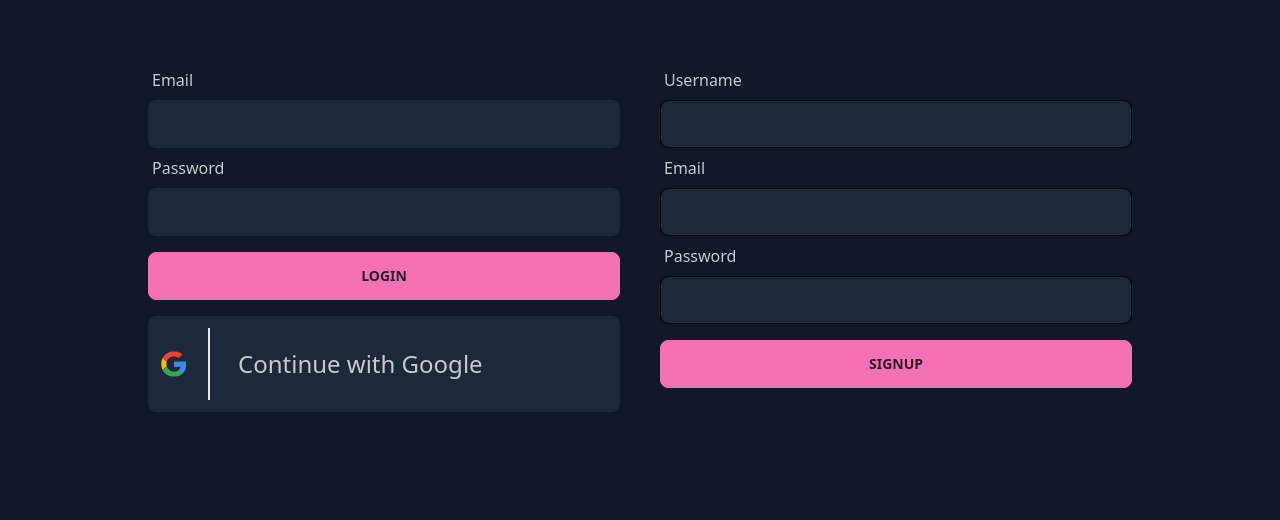
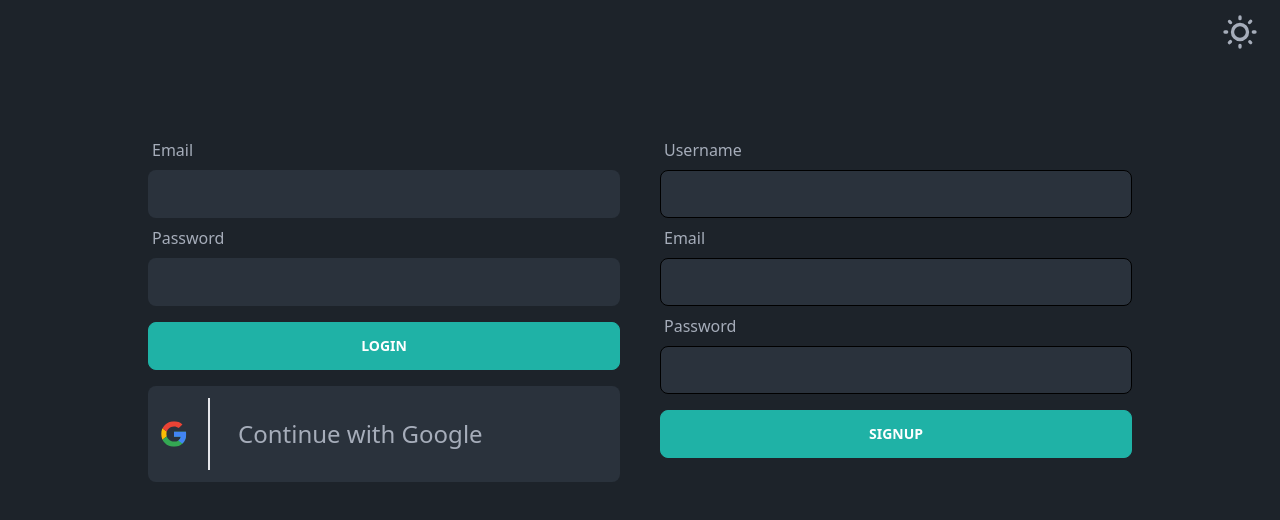
Before and after one commit to maxamed1st/Entries, a Svelte app: page /authenticate in a window 1280 px wide. Shown: the top 520 px of the page. Built offline with nearby package versions, Linux system fonts and the light colour scheme; no server answers.

Commit message:
Update theme : create DarkMode update color choices, padding and sizing. Ignore some accessibility warnings for now!

```diff
--- a/src/assets/Logout.svelte
+++ b/src/assets/Logout.svelte
@@ -1,4 +1,4 @@
-<svg viewBox="0 0 384.971 384.971" xmlns="http://www.w3.org/2000/svg" class="fill-accent w-6 h-6">
+<svg viewBox="0 0 384.971 384.971" xmlns="http://www.w3.org/2000/svg" class="fill-current hover:fill-accent w-10 h-10 cursor-pointer">
   <g>
     <path d="M180.455,360.91H24.061V24.061h156.394c6.641,0,12.03-5.39,12.03-12.03s-5.39-12.03-12.03-12.03H12.03
       C5.39,0.001,0,5.39,0,12.031V372.94c0,6.641,5.39,12.03,12.03,12.03h168.424c6.641,0,12.03-5.39,12.03-12.03
--- /dev/null
+++ b/src/components/DarkMode.svelte
@@ -0,0 +1,35 @@
+<script>
+  import { afterUpdate } from "svelte";
+  export let dark = "dark";
+  export let light = "light";
+
+  let darkMode = true;
+
+  afterUpdate(() => {
+    if(darkMode) document.documentElement.setAttribute("data-theme", dark);
+    else document.documentElement.setAttribute("data-theme", light);
+  });
+</script>
+
+<label class="swap swap-rotate">
+  <!-- Toggle icon based darkMode -->
+  <input type="checkbox" bind:checked={darkMode} />
+  <!-- sun icon -->
+  <svg
+    class="swap-on fill-current w-10 h-10"
+    xmlns="http://www.w3.org/2000/svg"
+    viewBox="0 0 24 24"
+    ><path
+      d="M5.64,17l-.71.71a1,1,0,0,0,0,1.41,1,1,0,0,0,1.41,0l.71-.71A1,1,0,0,0,5.64,17ZM5,12a1,1,0,0,0-1-1H3a1,1,0,0,0,0,2H4A1,1,0,0,0,5,12Zm7-7a1,1,0,0,0,1-1V3a1,1,0,0,0-2,0V4A1,1,0,0,0,12,5ZM5.64,7.05a1,1,0,0,0,.7.29,1,1,0,0,0,.71-.29,1,1,0,0,0,0-1.41l-.71-.71A1,1,0,0,0,4.93,6.34Zm12,.29a1,1,0,0,0,.7-.29l.71-.71a1,1,0,1,0-1.41-1.41L17,5.64a1,1,0,0,0,0,1.41A1,1,0,0,0,17.66,7.34ZM21,11H20a1,1,0,0,0,0,2h1a1,1,0,0,0,0-2Zm-9,8a1,1,0,0,0-1,1v1a1,1,0,0,0,2,0V20A1,1,0,0,0,12,19ZM18.36,17A1,1,0,0,0,17,18.36l.71.71a1,1,0,0,0,1.41,0,1,1,0,0,0,0-1.41ZM12,6.5A5.5,5.5,0,1,0,17.5,12,5.51,5.51,0,0,0,12,6.5Zm0,9A3.5,3.5,0,1,1,15.5,12,3.5,3.5,0,0,1,12,15.5Z"
+    /></svg
+  >
+  <!-- moon icon -->
+  <svg
+    class="swap-off fill-current w-10 h-10"
+    xmlns="http://www.w3.org/2000/svg"
+    viewBox="0 0 24 24"
+    ><path
+      d="M21.64,13a1,1,0,0,0-1.05-.14,8.05,8.05,0,0,1-3.37.73A8.15,8.15,0,0,1,9.08,5.49a8.59,8.59,0,0,1,.25-2A1,1,0,0,0,8,2.36,10.14,10.14,0,1,0,22,14.05,1,1,0,0,0,21.64,13Zm-9.5,6.69A8.14,8.14,0,0,1,7.08,5.22v.27A10.15,10.15,0,0,0,17.22,15.63a9.79,9.79,0,0,0,2.1-.22A8.11,8.11,0,0,1,12.14,19.73Z"
+    /></svg
+  >
+</label>
--- a/src/components/Navbar.svelte
+++ b/src/components/Navbar.svelte
@@ -3,12 +3,15 @@
   import Logout from "../assets/Logout.svelte";
   import { auth } from "../lib/firebase";
   import { signOut } from "firebase/auth";
+    import DarkMode from "./DarkMode.svelte";
   function logout() {
     signOut(auth);
     navigate("authenticate");
   }
 </script>
-<nav class="flex justify-end px-4 py-3 cursor-pointer">
-<!-- svelte-ignore a11y-click-events-have-key-events -->
-<div on:click={logout} class="tooltip tooltip-left" data-tip="Logout"> <Logout /> </div>
+<nav class="flex justify-end gap-2 px-5 py-3 bg-base-200">
+  <DarkMode />
+  <!-- svelte-ignore a11y-click-events-have-key-events -->
+  <!-- svelte-ignore a11y-no-static-element-interactions -->
+  <div on:click={logout} class="tooltip tooltip-left" data-tip="Logout"> <Logout /> </div>
 </nav>
--- a/src/features/authentication/Login.svelte
+++ b/src/features/authentication/Login.svelte
@@ -42,7 +42,7 @@
     name="username"
     bind:value={email}
     required
-    class="input bg-neutral w-full"
+    class="input bg-neutral text-neutral-content w-full"
   />
 
   <label for="password" class="label"> Password </label>
@@ -52,15 +52,16 @@
     name="password"
     bind:value={password}
     required
-    class="input bg-neutral w-full"
+    class="input bg-neutral text-neutral-content w-full"
   />
 
   <button type="submit" class="btn btn-accent my-4"> login </button>
 </form>
 <!-- svelte-ignore a11y-click-events-have-key-events -->
+<!-- svelte-ignore a11y-no-static-element-interactions -->
 <div
   on:click={signInWithGoogle}
-  class="flex w-full h-24 p-3 gap-5 rounded-lg cursor-pointer bg-neutral hover:bg-neutral-focus"
+  class="flex w-full h-24 p-3 gap-5 rounded-lg cursor-pointer bg-neutral text-neutral-content hover:bg-neutral-focus"
 >
   <button class="w-7 h-7 self-center"> <GoogleIcon /> </button>
   <span class="border" />
--- a/src/features/authentication/Register.svelte
+++ b/src/features/authentication/Register.svelte
@@ -29,7 +29,7 @@
     name="username"
     bind:value={username}
     required
-    class="input bg-neutral w-full"
+    class="input bg-neutral text-neutral-content w-full"
   />
 
   <label for="email" class="label"> Email </label>
@@ -39,7 +39,7 @@
     name="username"
     bind:value={email}
     required
-    class="input bg-neutral w-full"
+    class="input bg-neutral text-neutral-content w-full"
   />
 
   <label for="password" class="label"> Password </label>
@@ -49,7 +49,7 @@
     name="password"
     bind:value={password}
     required
-    class="input bg-neutral w-full"
+    class="input bg-neutral text-neutral-content w-full"
   />
 
   <button type="submit" class="btn btn-accent mt-4"> signup </button>
--- a/src/features/notes/Create.svelte
+++ b/src/features/notes/Create.svelte
@@ -13,8 +13,8 @@
   }
 </script>
 <main class="flex flex-col h-full min-h-screen">
-  <input type="text" bind:value={title} class="w-full h-10 focus:outline-none" />
+  <input type="text" bind:value={title} class="w-full h-10 bg-inherit focus:outline-none" />
   <hr class="text-current"/>
-  <textarea bind:value={content} class="relative resize-none min-h-screen h-full w-full focus:outline-none"/>
+  <textarea bind:value={content} class="relative resize-none min-h-screen h-full w-full bg-inherit focus:outline-none"/>
   <PlusBtn onClick={create} bg="bg-secondary" hover="bg-secondary-focus" />
 </main>
--- a/src/pages/Authentication.svelte
+++ b/src/pages/Authentication.svelte
@@ -1,10 +1,15 @@
 <script>
+  import DarkMode from "../components/DarkMode.svelte";
   import Login from "../features/authentication/Login.svelte";
   import Register from "../features/authentication/Register.svelte";
 </script>
 
+<nav class="text-end px-5 py-3">
+  <DarkMode />
+</nav>
+
 <main
-  class="grid place-content-center sm:grid-cols-2 w-4/5 mx-auto sm:mt-10 h-full p-5 gap-10"
+class="grid place-content-center sm:grid-cols-2 w-4/5 mx-auto sm:mt-10 h-full p-5 gap-10"
 >
   <div>
     <Login />
--- a/src/pages/Folders.svelte
+++ b/src/pages/Folders.svelte
@@ -32,10 +32,11 @@
     {#each folders as folder}
       {#if folder !== "folders"}
         <!-- svelte-ignore a11y-click-events-have-key-events -->
+        <!-- svelte-ignore a11y-no-static-element-interactions -->
         <div
           on:click={viewNotes}
           id={folder}
-          class="card card-compact rounded-lg mx-2 text-secondary-content bg-secondary hover:bg-secondary-focus cursor-pointer"
+          class="card card-compact rounded-lg mx-2 text-primary-content bg-primary hover:bg-primary-focus cursor-pointer"
         >
           <div class="card-body">
             <h2 class="card-title">{folder}</h2>
--- a/src/pages/Notes.svelte
+++ b/src/pages/Notes.svelte
@@ -24,14 +24,15 @@
 
 <Navbar />
 <main class="flex">
-<section class="w-1/3 flex flex-col gap-2 bg-base-200 h-full min-h-screen">
+<section class="w-1/3 flex flex-col gap-2 bg-base-100 h-full min-h-screen">
   {#each $userCol as doc}
   {#if doc.id !== "folders" && doc.folder == $currentFolder}
   <!-- svelte-ignore a11y-click-events-have-key-events -->
+  <!-- svelte-ignore a11y-no-static-element-interactions -->
   <div
   on:click={readDoc}
   id={doc.id}
-  class="card card-compact rounded-lg mx-2 h-24 text-secondary-content bg-secondary hover:bg-secondary-focus cursor-pointer break-all"
+  class="card card-compact rounded-lg mx-2 h-24 text-primary-content bg-primary hover:bg-primary-focus cursor-pointer break-all"
   >
   <div class="card-body gap-0 overflow-hidden">
     <h2 class="card-title">{doc.title}</h2>
--- a/tailwind.config.js
+++ b/tailwind.config.js
@@ -8,6 +8,6 @@ export default {
   },
   plugins: [require("daisyui")],
   daisyui: {
-    themes : ["night"]
+    themes : ["dark", "light"]
   },
 }
```
